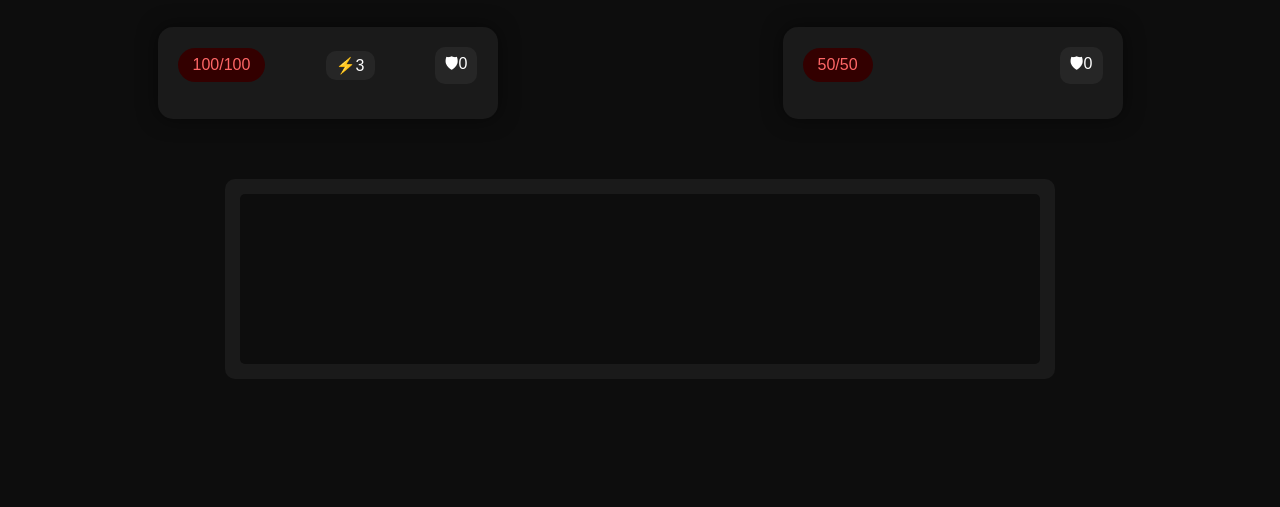
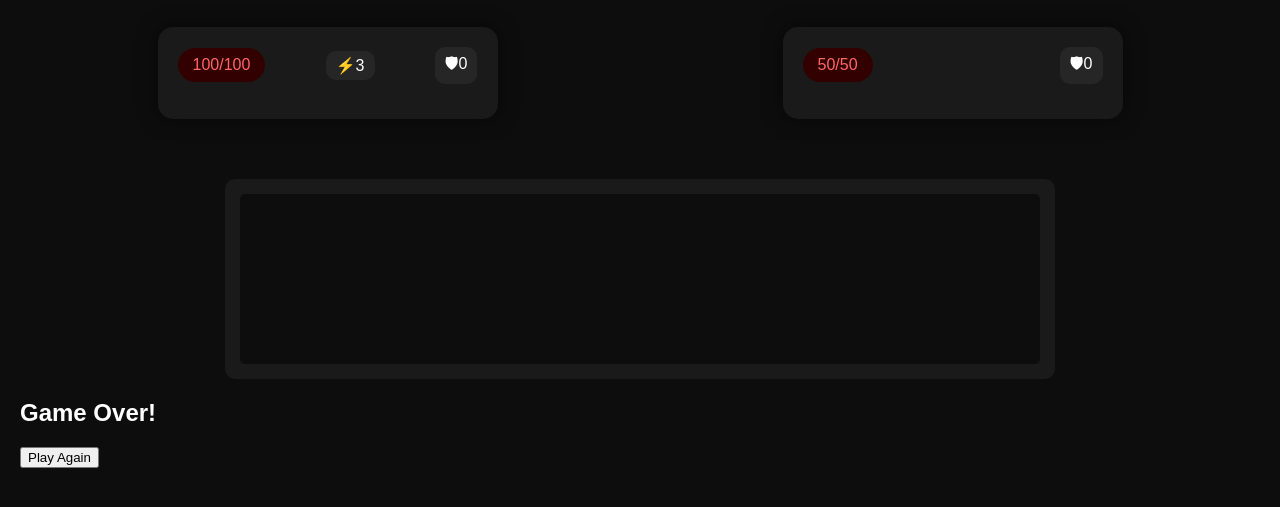
Before and after one commit to Haslingingsliser/Rogue, a plain HTML site: page index.html in a window 1280 px wide. Shown: the part 125-632 px from the top of the page. Drawn offline with Linux system fonts and the light colour scheme.

Commit message:
Update index.html

```diff
--- a/index.html
+++ b/index.html
@@ -35,6 +35,13 @@
         <div class="log" id="log"></div>
     </div>
 
+    <div class="modal" id="game-over-modal">
+        <div class="modal-content">
+            <h2>Game Over!</h2>
+            <button onclick="location.reload()">Play Again</button>
+        </div>
+    </div>
+
     <script src="script.js"></script>
 </body>
 </html>
```
